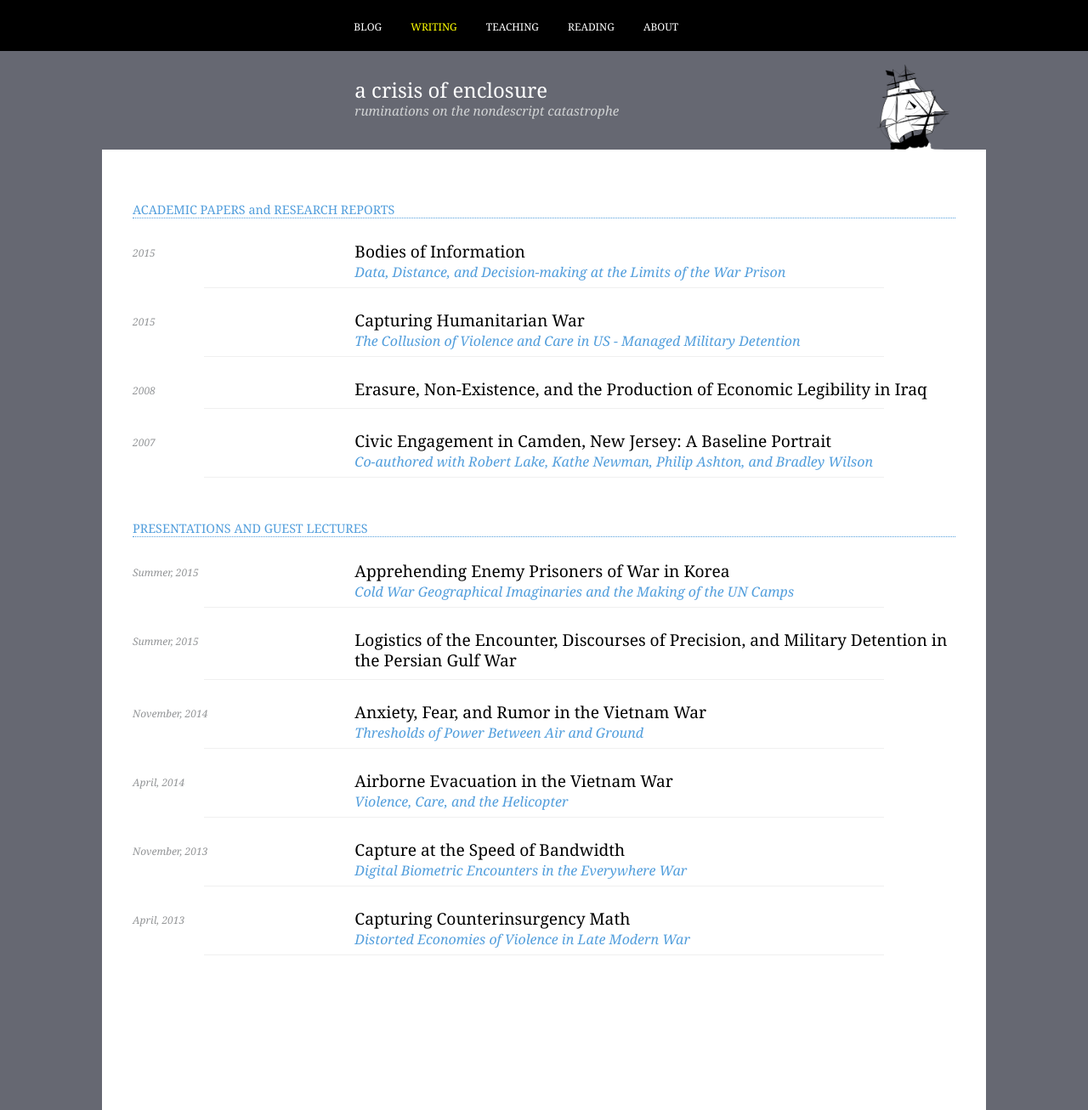
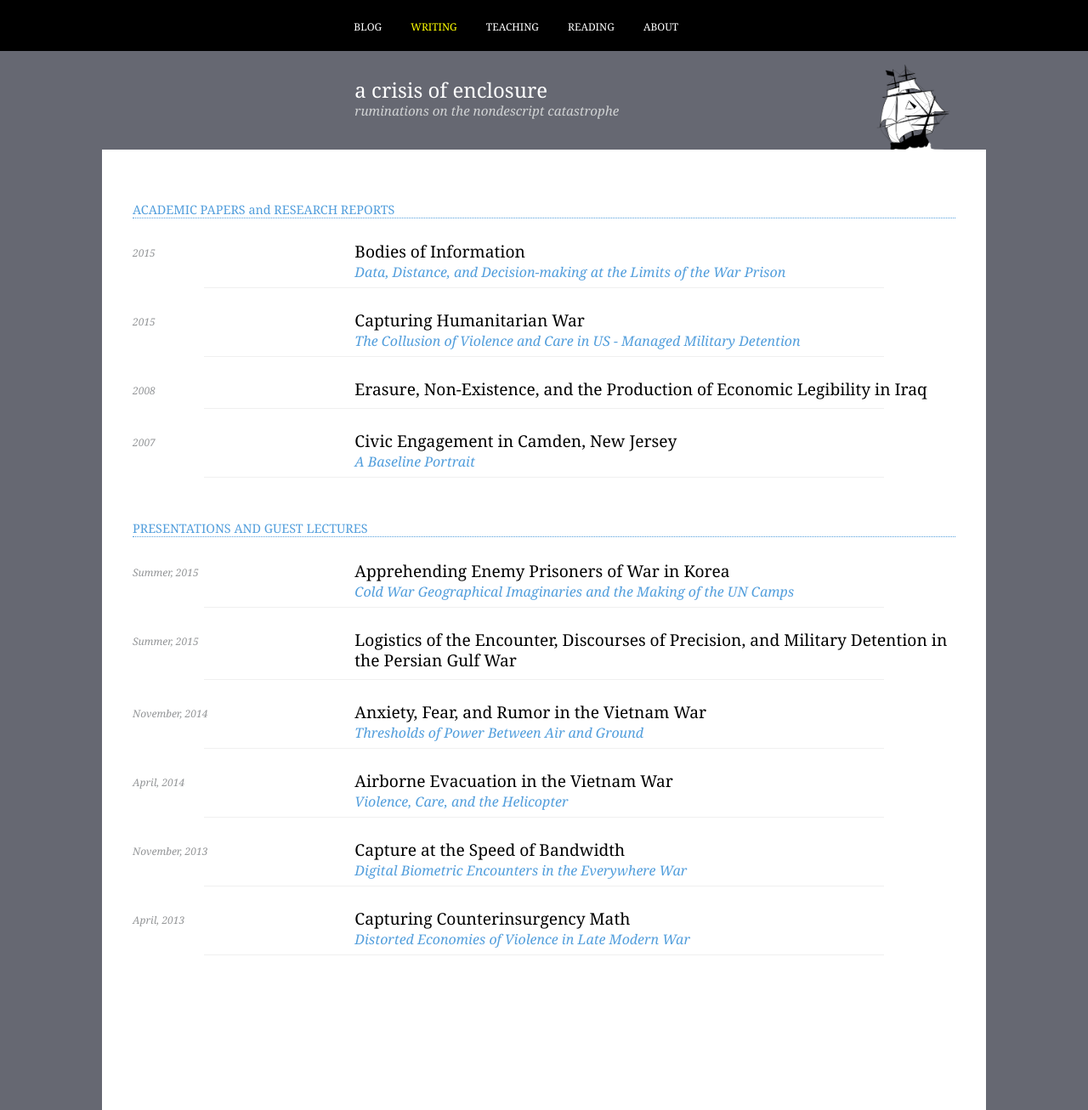
Before and after one commit to nisaface/nisaface.github.io, a Jekyll site: the page category/longform/index.html, which Jekyll copies as it is, in a window 1280 px wide. Shown: the whole page at 85% size. Built offline with Jekyll 4.4.1, drawn with Linux system fonts in a browser that asks for light colours.

```diff
--- a/category/longform/index.html
+++ b/category/longform/index.html
@@ -43,7 +43,7 @@
           <header class="post-header">
             <span class="post-meta"><time class="post-date">2015</time></span>
 
-            <h1 class="post-title"><a href="/capture-at-the-speed-of-bandwidth/">Bodies of Information</a></h1>
+            <h1 class="post-title"><a href="/bodies-of-information/">Bodies of Information</a></h1>
             <h3 class="post-subtitle-writing">Data, Distance, and Decision-making at the Limits of the War Prison
             </h3>
             </header>
@@ -69,8 +69,8 @@
               <header class="post-header">
                 <span class="post-meta"><time class="post-date">2007</time></span>
 
-                <h1 class="post-title"><a href="/civic-engagement/">Civic Engagement in Camden, New Jersey: A Baseline Portrait</a></h1>
-                <h3 class="post-subtitle-writing">Co-authored with Robert Lake, Kathe Newman, Philip Ashton, and Bradley Wilson</h3>
+                <h1 class="post-title"><a href="/civic-engagement/">Civic Engagement in Camden, New Jersey</a></h1>
+                <h3 class="post-subtitle-writing">A Baseline Portrait</h3>
                 </header>
 
 <br>
--- a/css/style.css
+++ b/css/style.css
@@ -456,15 +456,8 @@ a:hover {
 /*address*/
 /*b*/
 
-blockquote {
-  font-style: italic;
-  color: #787878;
-  margin-left: 1em;
-  margin-right: 1em;
-  max-width: 33em;
-}
-
-blockquote cite {
+cite {
+  border: none;
   display: block;
   font-style: normal;
   font-family: Helvetica, Verdana, Arial, sans-serif;
@@ -472,7 +465,18 @@ blockquote cite {
   font-size: .875em;
   color: #39B54A;
 
+  }
+
+blockquote {
+  font-style: italic;
+  color: #989898;
+  margin-left: 1em;
+  margin-right: 1em;
+  max-width: 33em;
+  border-left: 2px solid #D0D0D0;
+  padding-left: 1.25em;
 }
+
 
 /*cite*/
 
@@ -847,6 +851,11 @@ border-bottom {
 /* Site Footer
 ========================================================================== */
 .site-footer {
+  font-size: .9em;
+  font-weight: normal;
+  float: center;
+  margin-left: 40%;
+  color: #999999;
 }
 
 /* Media Queries
@@ -923,6 +932,7 @@ border-bottom {
     margin-left: -33%;
     width: 25%;
     float: left;
+    border: none;
   }*/
 }
 
@@ -946,5 +956,6 @@ border-bottom {
     color: green;
     margin-left: -50%;
     width: 25%;
+    border: none;
   }*/
 }
```
Also changed, not shown: _posts/2007-06-15-erasure-non-existence.md (added, +12 -0 lines), _posts/2013-04-12-anxiety-fear-rumor.md (added, +16 -0 lines), _posts/2013-04-12-capturing-humanitarian-war.md (added, +10 -0 lines), _posts/2013-04-12-civic-engagement.md (added, +11 -0 lines), _posts/2013-11-25-bodies-of-information.md (added, +12 -0 lines), _posts/2014-04-11-airbourne-evacuation.md (added, +12 -0 lines), _posts/2015-01-12-apprehending-enemy-prisoners.md (added, +10 -0 lines), _posts/2015-01-12-logistics-of-the-encounter.md (added, +13 -0 lines), _posts/2015-1-20-logistics.md (+1 -1 lines).
